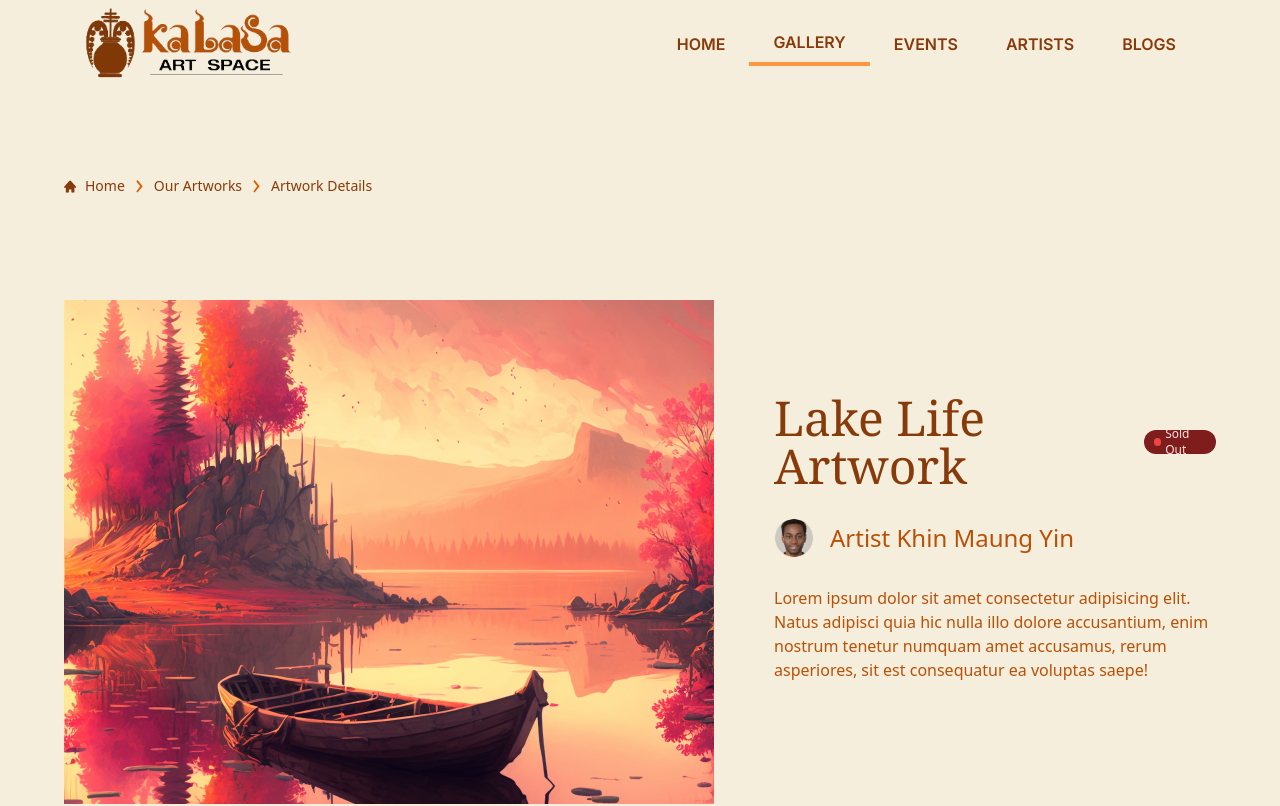
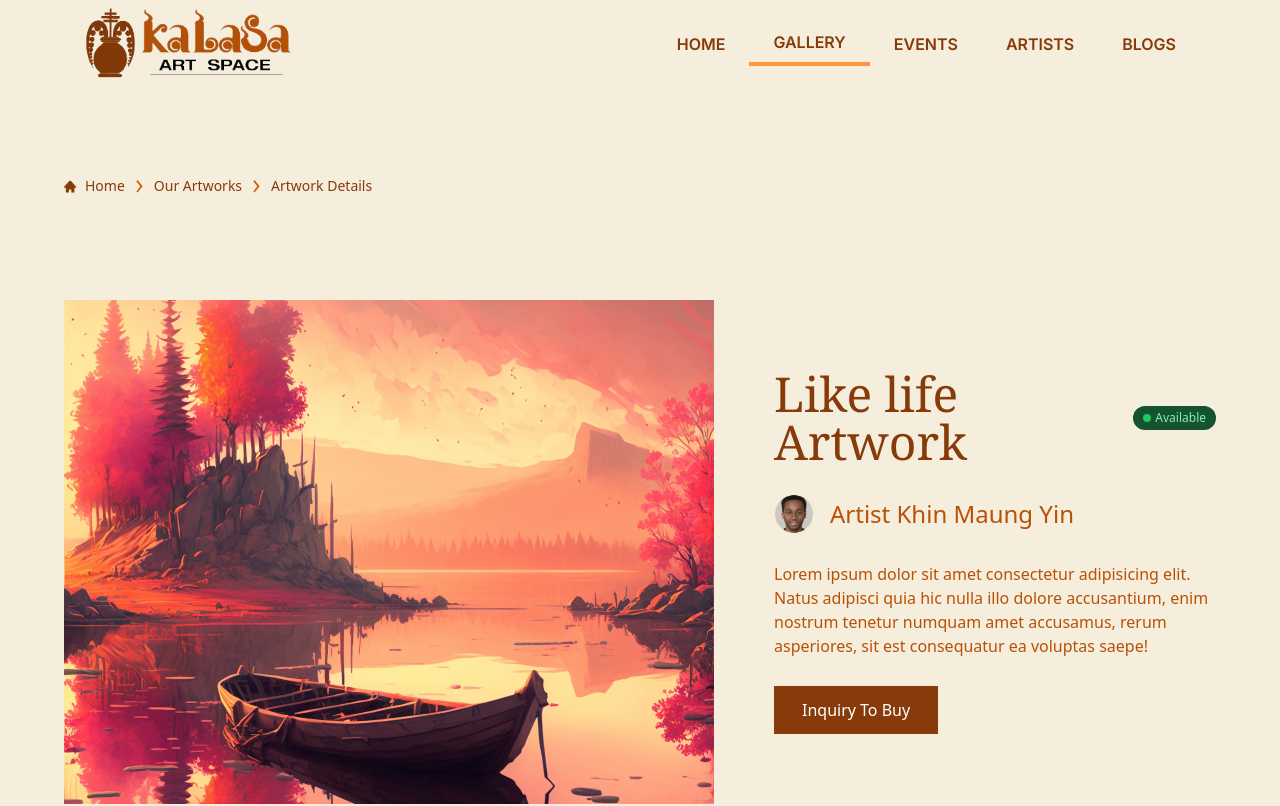
Before and after one commit to TeeHtwin/kalasa-gallery-end_user, a Next.js app: page /artworks/1 in a window 1280 px wide. Shown: the top 806 px of the page. Built offline with nearby package versions, Linux system fonts and the light colour scheme; what tailwindcss-animated would draw is missing.

Commit message:
pass value to inquire page

```diff
--- a/src/app/artworks/[id]/contact/page.tsx
+++ b/src/app/artworks/[id]/contact/page.tsx
@@ -1,7 +1,19 @@
+'use client'
+
+
 import Breadcrumb from "@/app/components/breadcrumb/Breadcrumb";
 import ContactUs from "@/app/components/contactUs/ContactUs";
+import { useSearchParams } from 'next/navigation';
 
-const page = ({ params }: { params: { id: string } }) => {
+
+
+const Page = ({ params }: { params: { id: string } }) => {
+
+
+  const searchParams = useSearchParams();
+  const title = searchParams.get('name')
+  const message = `Hi, pls let me know about this ${title}Art. I'm interested!`
+
   return (
     <>
       <Breadcrumb
@@ -16,8 +28,8 @@ const page = ({ params }: { params: { id: string } }) => {
           { name: "Contact", url: "", active: false },
         ]}
       />
-      <ContactUs />
+      <ContactUs message={message}/>
     </>
   );
 };
-export default page;
+export default Page;
--- a/src/app/artworks/[id]/page.tsx
+++ b/src/app/artworks/[id]/page.tsx
@@ -36,7 +36,8 @@ const artworks = [
 const page = ({ params }: { params: { id: string } }) => {
 
   // status for the artwork is available or not
-  const status = false
+  const status = true
+  const name = 'Like life Artwork'
 
   return (
     <Layout className="lg:px-16 pb-10">
@@ -63,7 +64,7 @@ const page = ({ params }: { params: { id: string } }) => {
         <div className="w-full flex flex-col justify-center content-center gap-7">
           <div className="flex justify-start items-center gap-4">
             <p className="font-serif text-2xl sm:text-5xl font-normal inline-flex">
-              Lake Life Artwork
+              {name}
             </p>
             <div className={`inline-flex items-center text-xs font-medium px-2.5 py-0.5 rounded-full ${clsx(status? 'bg-green-900 text-green-300' : 'bg-red-900 text-red-100')}  h-5 sm:h-6`}>
               <span className={`w-2 h-2 me-1 ${clsx(status? 'bg-green-500' : 'bg-red-500')}  rounded-full `}></span>
@@ -90,7 +91,10 @@ const page = ({ params }: { params: { id: string } }) => {
             consequatur ea voluptas saepe!
           </p>
 
-          <Link href={`/artworks/${params.id}/contact`}>
+          <Link href={{
+            pathname: `/artworks/${params.id}/contact`,
+            query: {name: name },
+            }}>
             <button
               type="button"
               className={`text-white bg-primary px-7 py-3 block w-fit ${clsx( status? 'block' : 'hidden' )}`}
--- a/src/app/components/contactUs/ContactUs.tsx
+++ b/src/app/components/contactUs/ContactUs.tsx
@@ -1,3 +1,5 @@
+
+
 import React from "react";
 import Layout from "../common/Layout";
 import Title from "../common/Title";
@@ -11,7 +13,11 @@ import InputBox from "./InputBox";
 import SocialLink from "./SocialLink";
 import Form from "./Form";
 
-const ContactUs = () => {
+
+
+const ContactUs = (message: {message:string}) => {
+
+
   return (
     <Layout className="lg:p-0 p-0 pt-10 grid grid-cols-1 lg:grid-cols-2">
       <div
@@ -24,11 +30,11 @@ const ContactUs = () => {
         <Paragraph>
           Feel Free to contact us anytime.
           <span className="block">
-            Feel Free to contact us anytime. We will get back to you as soon as
+            We will get back to you as soon as
             we can !
           </span>
         </Paragraph>
-        <Form />
+        <Form message={message.message} />
       </div>
       <div className="flex pl-4 lg:pl-0 flex-col">
         <div className="h-[83px] lg:h-[230px] flex justify-center items-center ml-auto w-[216px] lg:w-[403px] bg-primary-light">
--- a/src/app/components/contactUs/Form.tsx
+++ b/src/app/components/contactUs/Form.tsx
@@ -1,12 +1,13 @@
 "use client";
-import React, { useRef } from "react";
+import React, { useEffect, useRef } from "react";
 import InputBox from "./InputBox";
 import SubmitBtn from "./SubmitBtn";
 
-const Form = () => {
+const Form = ({message}: {message: string}) => {
   const nameRef = useRef(null);
   const emailRef = useRef(null);
-  const messageRef = useRef(null);
+  let messageRef = useRef(null);
+
 
   const handleSubmit = (e: React.FormEvent<HTMLFormElement>) => {
     e.preventDefault();
@@ -47,7 +48,7 @@ const Form = () => {
         ref={messageRef}
         type="text"
         name="message"
-        placeholder="Your Message Here ..."
+        placeholder=''
         className="lg:pr-[427px] w-full pt-5 pb-[134px]"
       />
       <SubmitBtn>Send Message</SubmitBtn>
```
